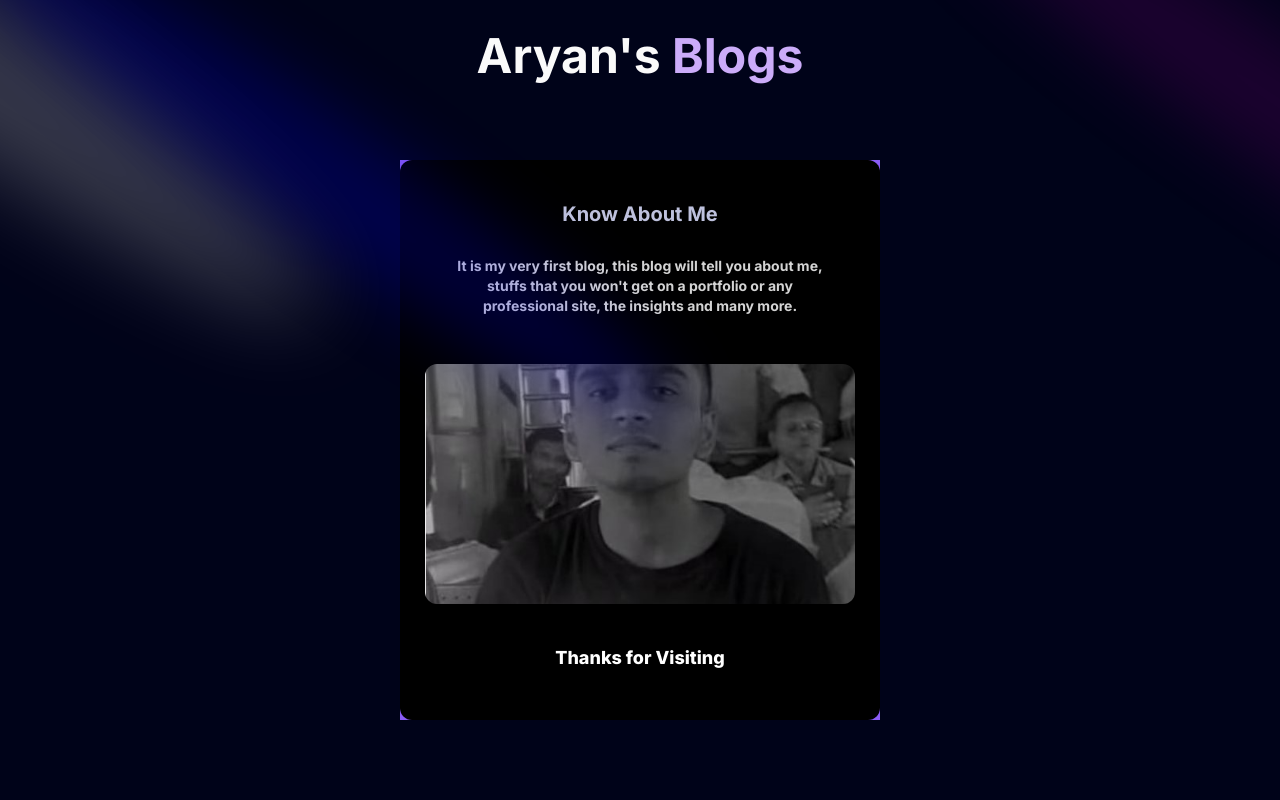
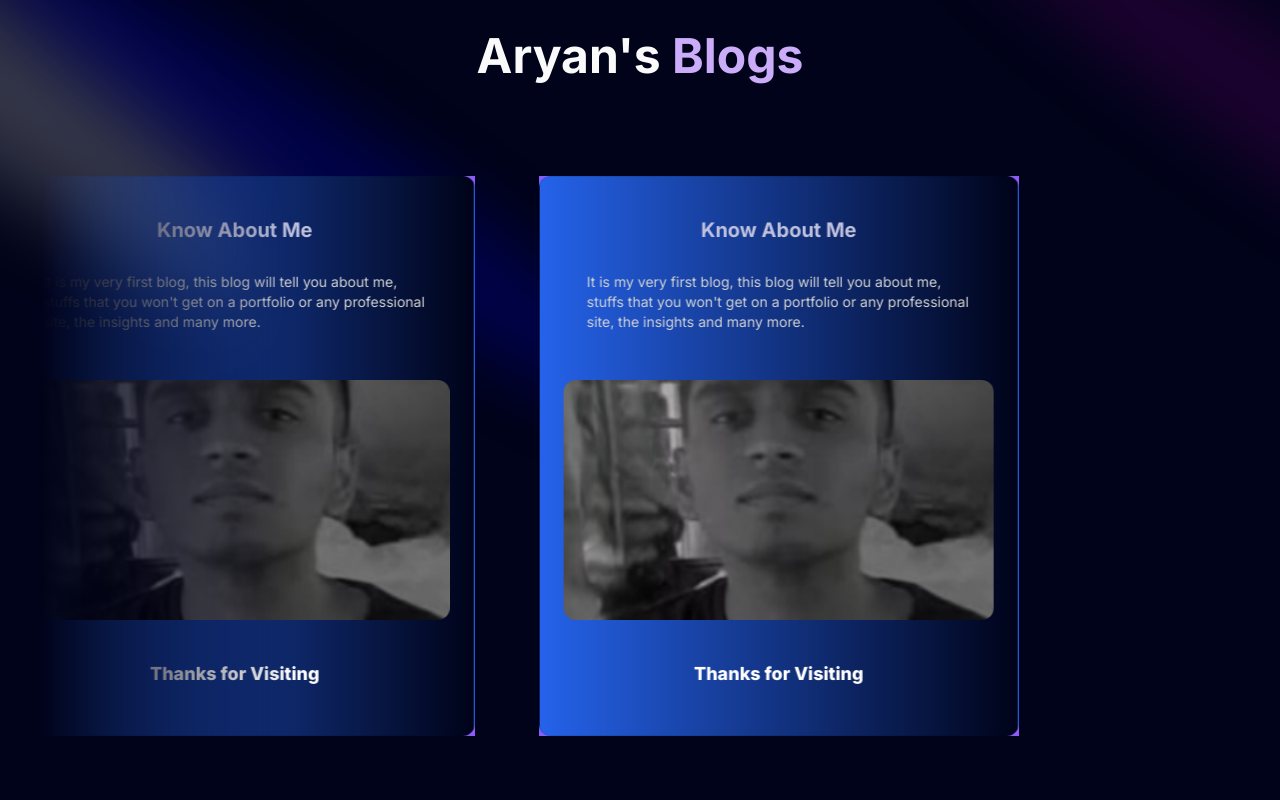
Before and after one commit to Aryan-AAP/Aryan-AAP.github.io, a Next.js app: page /blogs in a window 1280 px wide. Shown: the top 800 px of the page. Built offline with nearby package versions, Linux system fonts and the light colour scheme.

Commit message:
infinite scroll done on blogs

```diff
--- a/app/blogs/page.tsx
+++ b/app/blogs/page.tsx
@@ -1,46 +1,41 @@
-import Footer from '@/components/Footer'
-import { ThreeDCardDemo } from '@/components/inHouse/blogCard'
-import { FloatingNav } from '@/components/ui/FloatingNav'
-import { Spotlight } from '@/components/ui/Spotlight'
-import { InfiniteMovingCards } from '@/components/ui/infiniterMovingCards'
-import { navItems, testimonials } from '@/data'
-import React from 'react'
-
+import Footer from "@/components/Footer";
+import { ThreeDCardDemo } from "@/components/inHouse/blogCard";
+import { FloatingNav } from "@/components/ui/FloatingNav";
+import { Spotlight } from "@/components/ui/Spotlight";
+import { navItems, testimonials } from "@/data";
+import React from "react";
+import { blogsarr } from "@/data/blogs";
+import { InfiniteMovingCards } from "@/components/ui/infiniterMovingCards";
+import { FollowerPointerCard } from "@/components/ui/following-pointer";
 const page = () => {
   return (
-    <div className="h-[100vh]">
- <div>
-        <Spotlight className='-top-40 -left-10 md:-left-32 md:-top-20 h-screen  ' fill='white' />
-        <Spotlight className='top-10 left-full w-[50vw] h-[80vh]  ' fill='purple' />
-        <Spotlight className='top-28 left-80  h-[80vh] w-[50vw]  ' fill='blue' />
-        </div>
-
+    <div className="">
+      <div>
+        <Spotlight
+          className="-top-40 -left-10 md:-left-32 md:-top-20 h-screen  "
+          fill="white"
+        />
+        <Spotlight
+          className="top-10 left-full w-[50vw] h-[80vh]  "
+          fill="purple"
+        />
+        <Spotlight
+          className="top-28 left-80  h-[80vh] w-[50vw]  "
+          fill="blue"
+        />
+      </div>
 
       <h1 className="heading mt-8">
         Aryan&apos;s {"  "}
         <span className="text-purple ">Blogs</span>
-        <ThreeDCardDemo blogImage='firstBlogPhoto.jpg'  pink="https://mud-jaw-603.notion.site/Personal-Website-ef89e8bff5b546d0908cf74318fad73f" heading='Know About Me' desc="
-        It is my very first blog, this blog will tell you about me, stuffs that you won't get on a portfolio or any professional site, the insights and many more."
-
-        />
-
-          <div
-          // remove bg-white dark:bg-black dark:bg-grid-white/[0.05], h-[40rem] to 30rem , md:h-[30rem] are for the responsive design
-          className="h-[50vh] md:h-[30rem] rounded-md flex flex-col antialiased  items-center justify-center relative overflow-hidden"
-        >
-          <InfiniteMovingCards
-            items={testimonials}
-            direction="right"
-            speed="slow"
-          />
-        </div>
-
       </h1>
 
 
+
+      <InfiniteMovingCards speed="slow" />
+
     </div>
+  );
+};
 
-  )
-}
-
-export default page
+export default page;
--- a/components/inHouse/blogCard.tsx
+++ b/components/inHouse/blogCard.tsx
@@ -1,10 +1,13 @@
 "use client";
 
 import Image from "next/image";
-import React from "react";
+import React, { useEffect, useState } from "react";
 import { CardBody, CardContainer, CardItem } from "../ui/3d-card";
 import Link from "next/link";
 
+
+let direction="left"
+let speed ="slow"
 export function ThreeDCardDemo({
   heading,
   desc,
@@ -17,10 +20,16 @@ export function ThreeDCardDemo({
   :string;
   blogImage:string;
 }) {
-  return (
-    <CardContainer className="inter-var  bg-violet-500 ">
+
+
+  //here is the return
+    return (
+
+
+
+    <CardContainer className="inter-var flex  bg-violet-500 ">
 <CardBody className="
- bg-black
+ bg-gradient-to-r from-blue-600 to-black-100
    border-black/[0.1]
 
 flex flex-col justify-center items-center relative group/card w-full sm:w-[30rem] h-[70vh] rounded-xl p-6 border dark:hover:shadow-2xl dark:hover:shadow-emerald-500/[0.1] transition-all duration-300 ease-in-out">
@@ -46,7 +55,7 @@ flex flex-col justify-center items-center relative group/card w-full sm:w-[30rem
             src={blogImage}
             height="1000"
             width="1000"
-            className="h-60 w-full object-cover rounded-xl group-hover/card:shadow-xl"
+            className="h-60 w-full  object-cover rounded-xl group-hover/card:shadow-xl"
             alt="thumbnail"
             />
         </CardItem>
@@ -65,6 +74,5 @@ flex flex-col justify-center items-center relative group/card w-full sm:w-[30rem
         </div>
       </CardBody>
     </CardContainer>
-
   );
 }
--- /dev/null
+++ b/components/ui/following-pointer.tsx
@@ -0,0 +1,138 @@
+// Core component that receives mouse positions and renders pointer and content
+"use client"
+import React, { useEffect, useState } from "react";
+
+import { motion, AnimatePresence, useMotionValue } from "framer-motion";
+import { cn } from "@/utils/cn";
+
+export const FollowerPointerCard = ({
+  children,
+  className,
+  title,
+}: {
+  children: React.ReactNode;
+  className?: string;
+  title?: string | React.ReactNode;
+}) => {
+  const x = useMotionValue(0);
+  const y = useMotionValue(0);
+  const ref = React.useRef<HTMLDivElement>(null);
+  const [rect, setRect] = useState<DOMRect | null>(null);
+  const [isInside, setIsInside] = useState<boolean>(false); // Add this line
+
+  useEffect(() => {
+    if (ref.current) {
+      setRect(ref.current.getBoundingClientRect());
+    }
+  }, []);
+
+  const handleMouseMove = (e: React.MouseEvent<HTMLDivElement>) => {
+    if (rect) {
+      const scrollX = window.scrollX;
+      const scrollY = window.scrollY;
+      x.set(e.clientX - rect.left + scrollX);
+      y.set(e.clientY - rect.top + scrollY);
+    }
+  };
+  const handleMouseLeave = () => {
+    setIsInside(false);
+  };
+
+  const handleMouseEnter = () => {
+    setIsInside(true);
+  };
+  return (
+    <div
+      onMouseLeave={handleMouseLeave}
+      onMouseEnter={handleMouseEnter}
+      onMouseMove={handleMouseMove}
+      style={{
+        cursor: "none",
+      }}
+      ref={ref}
+      className={cn("relative", className)}
+    >
+      <AnimatePresence>
+        {isInside && <FollowPointer x={x} y={y} title={title} />}
+      </AnimatePresence>
+      {children}
+    </div>
+  );
+};
+
+export const FollowPointer = ({
+  x,
+  y,
+  title,
+}: {
+  x: any;
+  y: any;
+  title?: string | React.ReactNode;
+}) => {
+  const colors = [
+    "var(--sky-500)",
+    "var(--neutral-500)",
+    "var(--teal-500)",
+    "var(--green-500)",
+    "var(--blue-500)",
+    "var(--red-500)",
+    "var(--yellow-500)",
+  ];
+  return (
+    <motion.div
+      className="h-4 w-4 rounded-full absolute z-50"
+      style={{
+        top: y,
+        left: x,
+        pointerEvents: "none",
+      }}
+      initial={{
+        scale: 1,
+        opacity: 1,
+      }}
+      animate={{
+        scale: 1,
+        opacity: 1,
+      }}
+      exit={{
+        scale: 0,
+        opacity: 0,
+      }}
+    >
+      <svg
+        stroke="currentColor"
+        fill="currentColor"
+        strokeWidth="1"
+        viewBox="0 0 16 16"
+        className="h-6 w-6 text-sky-500 transform -rotate-[70deg] -translate-x-[12px] -translate-y-[10px] stroke-sky-600"
+        height="1em"
+        width="1em"
+        xmlns="http://www.w3.org/2000/svg"
+      >
+        <path d="M14.082 2.182a.5.5 0 0 1 .103.557L8.528 15.467a.5.5 0 0 1-.917-.007L5.57 10.694.803 8.652a.5.5 0 0 1-.006-.916l12.728-5.657a.5.5 0 0 1 .556.103z"></path>
+      </svg>
+      <motion.div
+        style={{
+          backgroundColor: colors[Math.floor(Math.random() * colors.length)],
+        }}
+        initial={{
+          scale: 0.5,
+          opacity: 0,
+        }}
+        animate={{
+          scale: 1,
+          opacity: 1,
+        }}
+        exit={{
+          scale: 0.5,
+          opacity: 0,
+        }}
+        className={
+          "px-2 py-2 bg-neutral-200 text-white whitespace-nowrap min-w-max text-xs rounded-full"
+        }
+      >
+        {title || `Aryan Pardeshi`}
+      </motion.div>
+    </motion.div>
+  );
+};
--- a/components/ui/infiniterMovingCards.tsx
+++ b/components/ui/infiniterMovingCards.tsx
@@ -1,20 +1,18 @@
 "use client";
 
+import { blogsarr } from "@/data/blogs";
 import { cn } from "@/utils/cn";
 import React, { useEffect, useState } from "react";
+import { ThreeDCardDemo } from "../inHouse/blogCard";
+import { FollowerPointerCard } from "./following-pointer";
 
 export const InfiniteMovingCards = ({
-  items,
   direction = "left",
   speed = "fast",
   pauseOnHover = true,
   className,
 }: {
-  items: {
-    quote: string;
-    name: string;
-    title: string;
-  }[];
+
   direction?: "left" | "right";
   speed?: "fast" | "normal" | "slow";
   pauseOnHover?: boolean;
@@ -87,51 +85,26 @@ export const InfiniteMovingCards = ({
           pauseOnHover && "hover:[animation-play-state:paused]"
         )}
       >
-        {items.map((item, idx) => (
-          <li
-            //   change md:w-[450px] to md:w-[60vw] , px-8 py-6 to p-16, border-slate-700 to border-slate-800
-            className="w-[90vw] max-w-full relative rounded-2xl border border-b-0
-             flex-shrink-0 border-slate-800 p-5 md:p-16 md:w-[60vw]"
-            style={{
-              //   background:
-              //     "linear-gradient(180deg, var(--slate-800), var(--slate-900)", //remove this one
-              //   add these two
-              //   you can generate the color from here https://cssgradient.io/
-              background: "rgb(4,7,29)",
-              backgroundColor:
-                "linear-gradient(90deg, rgba(4,7,29,1) 0%, rgba(12,14,35,1) 100%)",
-            }}
-            // change to idx cuz we have the same name
-            key={idx}
-          >
-            <blockquote>
-              <div
-                aria-hidden="true"
-                className="user-select-none -z-1 pointer-events-none absolute -left-0.5 -top-0.5 h-[calc(100%_+_4px)] w-[calc(100%_+_4px)]"
-              ></div>
-              {/* change text color, text-lg */}
-              <span className=" relative z-20 text-sm md:text-lg leading-[1.6] text-white font-normal">
-                {item.quote}
-              </span>
-              <div className="relative z-20 mt-6 flex flex-row items-center">
-                {/* add this div for the profile img */}
-                <div className="me-3">
-                  {/* <img src="/" alt="profile" /> */}
-                </div>
-                <span className="flex flex-col gap-1">
-                  {/* change text color, font-normal to font-bold, text-xl */}
-                  <span className="text-xl font-bold leading-[1.6] text-white">
-                    {item.name}
-                  </span>
-                  {/* change text color */}
-                  <span className=" text-sm leading-[1.6] text-white-200 font-normal">
-                    {item.title}
-                  </span>
-                </span>
-              </div>
-            </blockquote>
-          </li>
-        ))}
+           {
+
+        blogsarr.map((i)=>(
+          <div>
+     <FollowerPointerCard  title={i.heading} >
+
+<ThreeDCardDemo
+      key={i.id}
+      heading={i.heading}
+      desc={i.desc}
+      pink={i.pink}
+      blogImage={i.blogImage}
+/>
+      </FollowerPointerCard>
+
+          </div>
+
+        ))
+        }
+
       </ul>
     </div>
   );
--- /dev/null
+++ b/data/blogs/index.ts
@@ -0,0 +1,12 @@
+
+export const blogsarr=[
+    {
+        id:1,
+        blogImage: 'a close up photo.png',
+          pink:"https://aryanaap.notion.site/Know-Me-ef89e8bff5b546d0908cf74318fad73f",
+           heading: 'Know About Me' ,
+           desc:"It is my very first blog, this blog will tell you about me, stuffs that you won't get on a portfolio or any professional site, the insights and many more."
+
+
+    }
+]
--- a/package.json
+++ b/package.json
@@ -3,7 +3,7 @@
   "version": "0.1.0",
   "private": true,
   "scripts": {
-    "dev": "next dev",
+    "dev": "next dev --turbo",
     "build": "next build",
     "start": "next start",
     "lint": "next lint"
```
Also changed, not shown: public/a close up photo.png (added).
